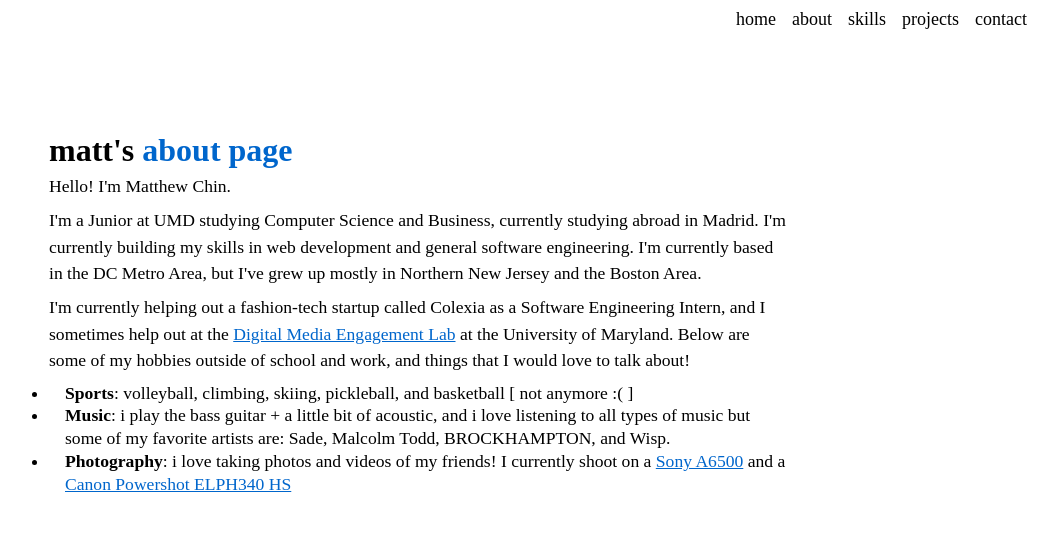
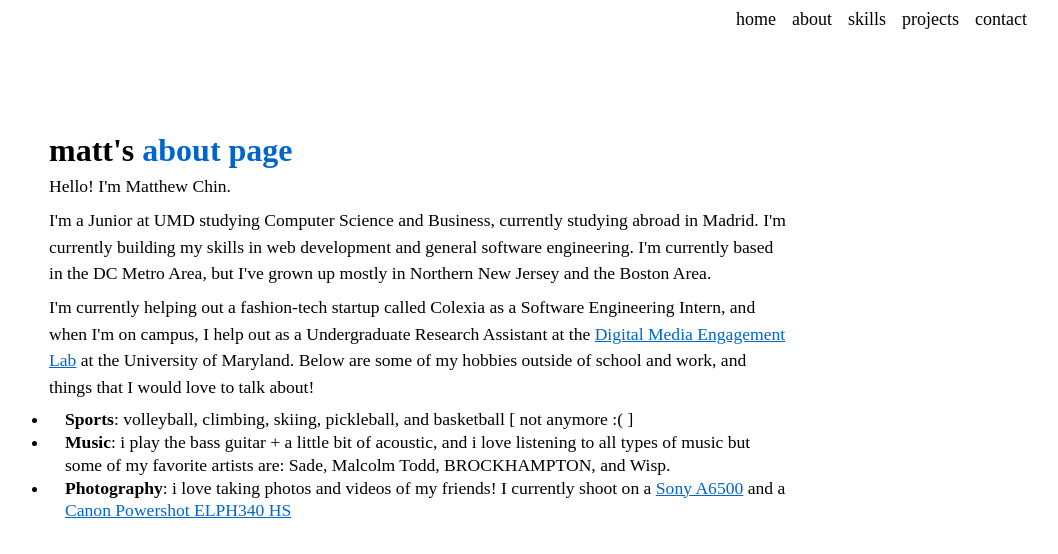
Before and after one commit to balnc9/balnc9.github.io, a React (Vite) app: page /#/about in a window 1280 px wide. Shown: the top 554 px of the page, without its empty margins (221-1279 px from the left). Built offline with nearby package versions, Linux system fonts and the light colour scheme.

Commit message:
tildefont + small formatting

```diff
--- a/src/pages/About.jsx
+++ b/src/pages/About.jsx
@@ -8,10 +8,10 @@ export default function About() {
                         <p>Hello! I'm Matthew Chin.</p>
                         <p>
                                 I'm a Junior at UMD studying Computer Science and Business, currently studying abroad in Madrid. I'm currently building my skills in web development and general software engineering.
-                                I'm currently based in the DC Metro Area, but I've grew up mostly in Northern New Jersey and the Boston Area.
+                                I'm currently based in the DC Metro Area, but I've grown up mostly in Northern New Jersey and the Boston Area.
                         </p>
                         <p>
-                                I'm currently helping out a fashion-tech startup called Colexia as a Software Engineering Intern, and I sometimes help out at the <a href="https://www.digitalengagementlab.org/" target="_blank" rel="noopener noreferrer" style={{ color: "#0066cc", textDecoration: "underline" }}>Digital Media Engagement Lab</a> at the University of Maryland.
+                                I'm currently helping out a fashion-tech startup called Colexia as a Software Engineering Intern, and when I'm on campus, I help out as a Undergraduate Research Assistant at the <a href="https://www.digitalengagementlab.org/" target="_blank" rel="noopener noreferrer" style={{ color: "#0066cc", textDecoration: "underline" }}>Digital Media Engagement Lab</a> at the University of Maryland.
                                 Below are some of my hobbies outside of school and work, and things that I would love to talk about!
                         </p>
                         <ul>
--- a/src/pages/Home.jsx
+++ b/src/pages/Home.jsx
@@ -27,8 +27,8 @@ export default function Home() {
                                                         alignItems: "baseline",
                                                         gap: "0.75rem"
                                                 }}>
-                                                        <span style={{ color: "#0066cc", fontSize: "1.5rem" }}>~</span>
-                                                        <span style={{ fontSize: "2.5rem", fontWeight: "normal" }}>matthew chin</span>
+                                                        <span style={{ color: "#0066cc", fontSize: "2rem", fontWeight: "1000" }}>~</span>
+                                                        <span style={{ fontSize: "2.2rem", fontWeight: "normal" }}>matthew chin</span>
                                                 </div>
                                                 <div style={{
                                                         fontSize: "1.2rem",
--- a/src/pages/Projects.jsx
+++ b/src/pages/Projects.jsx
@@ -1,8 +1,8 @@
 export default function Projects() {
-  return (
-    <div className="page-container">
-      <h1>Projects</h1>
-      <p>This is the projects page.</p>
-    </div>
-  );
+        return (
+                <div className="page-container">
+                        <h1>Projects</h1>
+                        <p>:p</p>
+                </div>
+        );
 }
```
